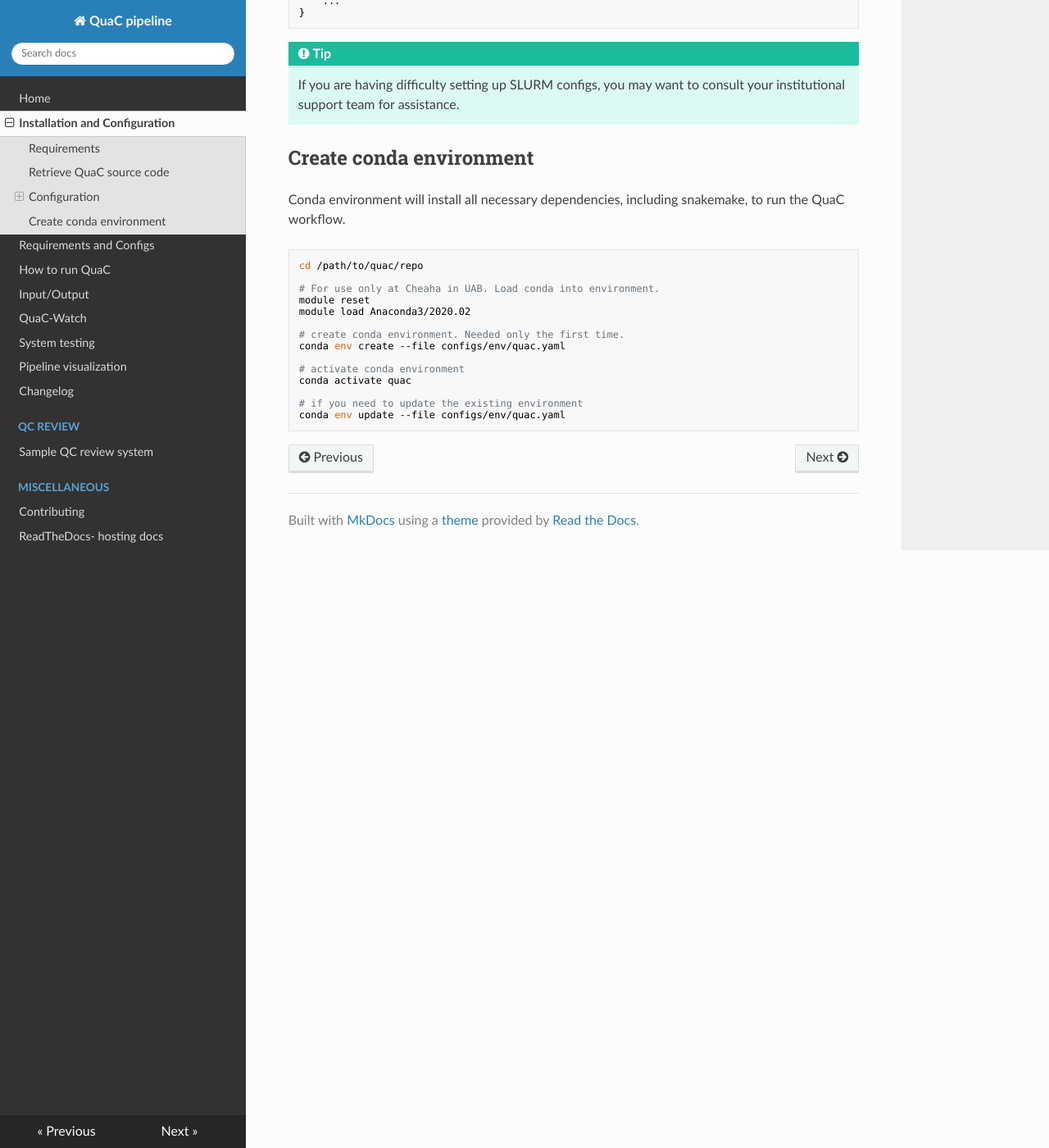
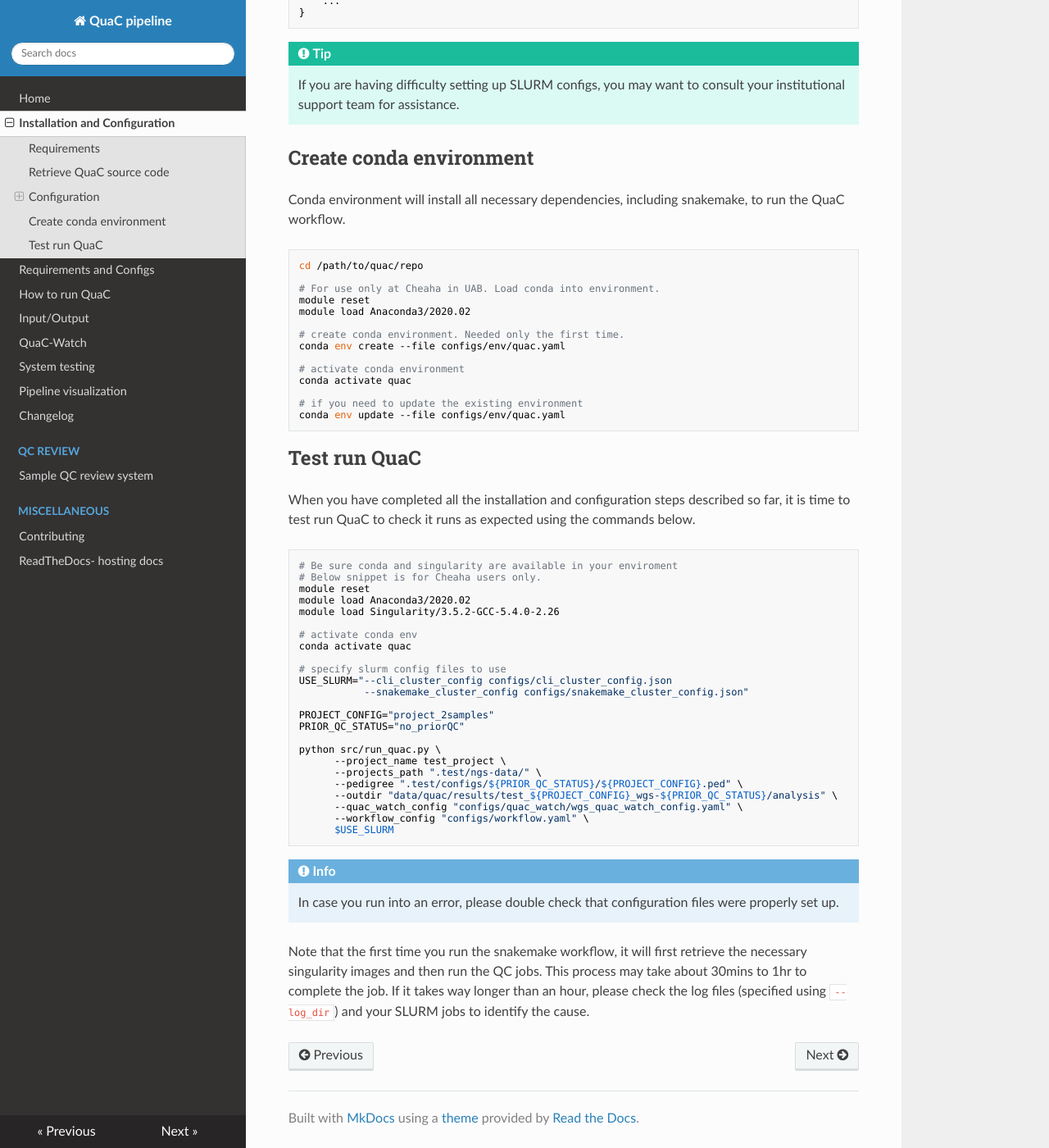
Before and after one commit to uab-cgds-worthey/quac, an MkDocs documentation site: the page built from docs/installation_configuration.md, in a window 1280 px wide and 1400 px high, scrolled down 3371 px. Shown: the whole window at 82% size. Built offline with MkDocs 1.6.1, drawn with Linux system fonts in a browser that asks for light colours; nearby versions of some CDN libraries; some of the changed text lies outside the part shown.

Commit message:
adds doc on test running quac

````diff
--- a/docs/installation_configuration.md
+++ b/docs/installation_configuration.md
@@ -22,7 +22,6 @@ Requirements below are necessary to install and run QuaC.
 
     * Conda is Available as module in Cheaha - `Anaconda3/2020.02`
     * Singularity is available as module in Cheaha - `Singularity/3.5.2-GCC-5.4.0-2.26`
-
 
 
 ## Retrieve QuaC source code
@@ -184,3 +183,40 @@ conda activate quac
 # if you need to update the existing environment
 conda env update --file configs/env/quac.yaml
 ```
+
+## Test run QuaC
+
+When you have completed all the installation and configuration steps described so far, it is time to test run QuaC to check it runs as expected using the commands below.
+
+```sh
+# Be sure conda and singularity are available in your enviroment
+# Below snippet is for Cheaha users only.
+module reset
+module load Anaconda3/2020.02
+module load Singularity/3.5.2-GCC-5.4.0-2.26
+
+# activate conda env
+conda activate quac
+
+# specify slurm config files to use
+USE_SLURM="--cli_cluster_config configs/cli_cluster_config.json
+           --snakemake_cluster_config configs/snakemake_cluster_config.json"
+
+PROJECT_CONFIG="project_2samples"
+PRIOR_QC_STATUS="no_priorQC"
+
+python src/run_quac.py \
+      --project_name test_project \
+      --projects_path ".test/ngs-data/" \
+      --pedigree ".test/configs/${PRIOR_QC_STATUS}/${PROJECT_CONFIG}.ped" \
+      --outdir "data/quac/results/test_${PROJECT_CONFIG}_wgs-${PRIOR_QC_STATUS}/analysis" \
+      --quac_watch_config "configs/quac_watch/wgs_quac_watch_config.yaml" \
+      --workflow_config "configs/workflow.yaml" \
+      $USE_SLURM
+```
+
+!!! info
+
+    In case you run into an error, please double check that configuration files were properly set up.
+
+Note that the first time you run the snakemake workflow, it will first retrieve the necessary singularity images and then run the QC jobs. This process may take about 30mins to 1hr to complete the job. If it takes way longer than an hour, please check the log files (specified using `--log_dir`) and your SLURM jobs to identify the cause.
````
Also changed, not shown: other parts of docs/installation_configuration.md (+1 -1 lines).
